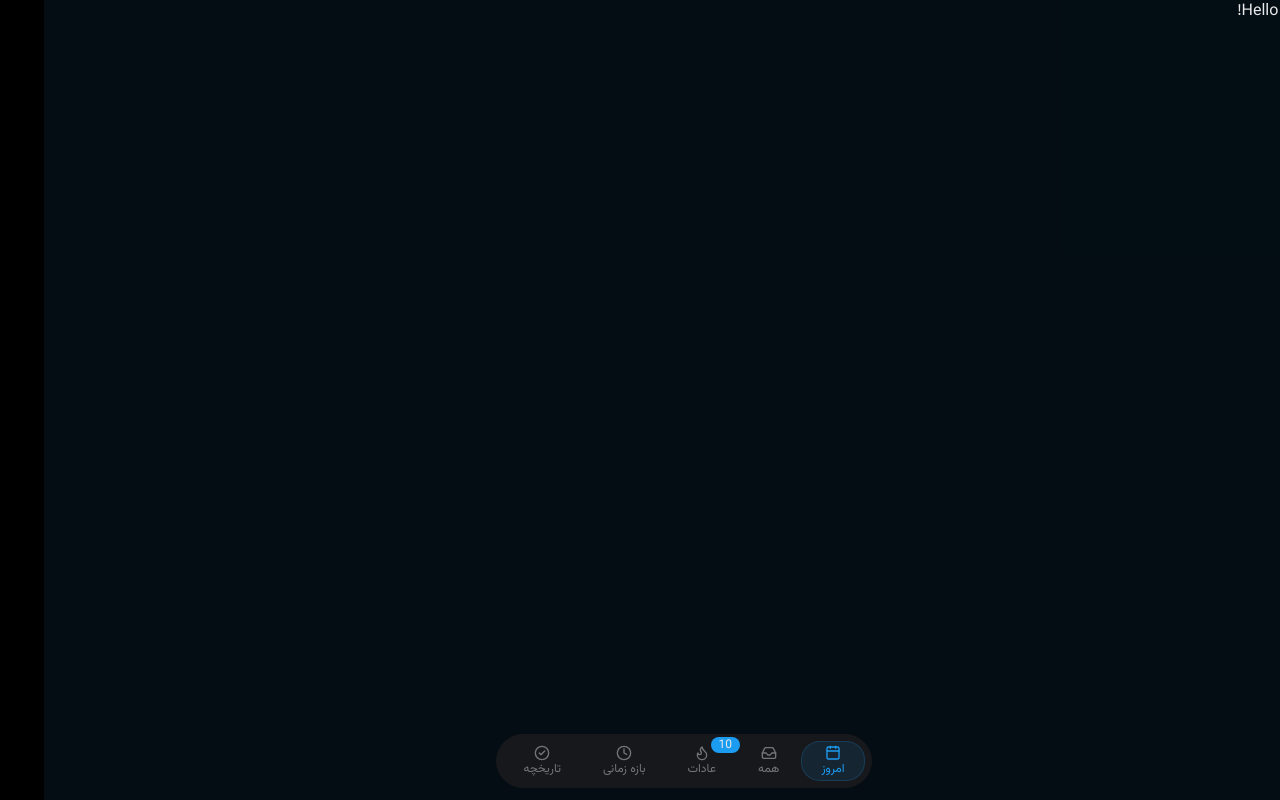
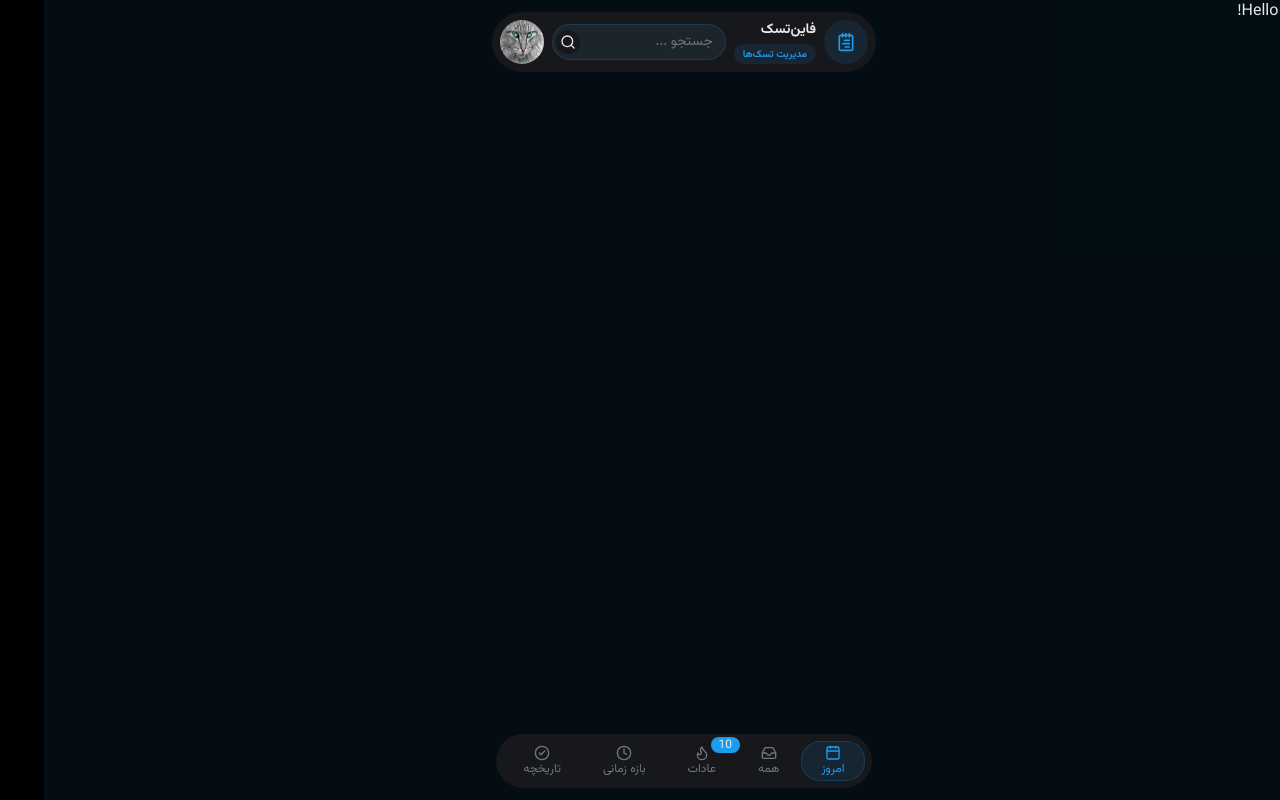
Before and after one commit to salartalaA/fine-task, a Next.js app: page / in a window 1280 px wide. Built offline with nearby package versions, Linux system fonts and the light colour scheme.

Commit message:
feat: add header

```diff
--- a/app/(main)/layout.tsx
+++ b/app/(main)/layout.tsx
@@ -1,9 +1,11 @@
 import type { ReactNode } from "react";
 import Footer from "@/components/footer";
+import Header from "@/components/header";
 
 export default function MainLayout({ children }: { children: ReactNode }) {
   return (
     <main className="min-h-screen bg-accent/60">
+      <Header />
       {children}
       <Footer />
     </main>
--- /dev/null
+++ b/components/header-search.tsx
@@ -0,0 +1,29 @@
+"use client";
+
+import { Search } from "lucide-react";
+import { type ChangeEvent, useState } from "react";
+import { Input } from "@/components/ui/input";
+
+export default function HeaderSearch() {
+  const [searchVal, setSearchVal] = useState("");
+
+  const handleSearch = (e: ChangeEvent<HTMLInputElement>) => {
+    setSearchVal(e.target.value);
+  };
+
+  return (
+    <div className="relative mx-2">
+      <Input
+        className="border-primary/20 text-xs"
+        onChange={handleSearch}
+        placeholder="جستجو ..."
+        type="text"
+        value={searchVal}
+      />
+
+      <span className="absolute top-1.5 left-1 rounded-full bg-card p-1 text-foreground">
+        <Search size={16} />
+      </span>
+    </div>
+  );
+}
--- /dev/null
+++ b/components/header.tsx
@@ -0,0 +1,36 @@
+import { NotepadText } from "lucide-react";
+import Image from "next/image";
+import HeaderSearch from "@/components/header-search";
+import { Badge } from "@/components/ui/badge";
+
+export default function Header() {
+  return (
+    <header className="flex items-center justify-center">
+      <div className="fixed top-3 flex w-full max-w-sm items-center justify-between rounded-full bg-card p-2">
+        {/* Logo */}
+        <div className="flex items-center gap-2">
+          <span className="rounded-full bg-primary/10 p-3 text-primary">
+            <NotepadText className="scale-x-[-1]" size={20} />
+          </span>
+          <div className="flex flex-col items-start gap-1">
+            <span className="font-bold text-sm">{"فاین‌تسک"}</span>
+            <Badge className="bg-primary/10 font-semibold text-[10px] text-primary">
+              {"مدیریت تسک‌ها"}
+            </Badge>
+          </div>
+        </div>
+
+        <HeaderSearch />
+
+        {/* Profile */}
+        <Image
+          alt="profile"
+          className="size-11! rounded-full"
+          height={44}
+          src={"/cat.jpg"}
+          width={44}
+        />
+      </div>
+    </header>
+  );
+}
```
Also changed, not shown: public/cat.jpg (added).
